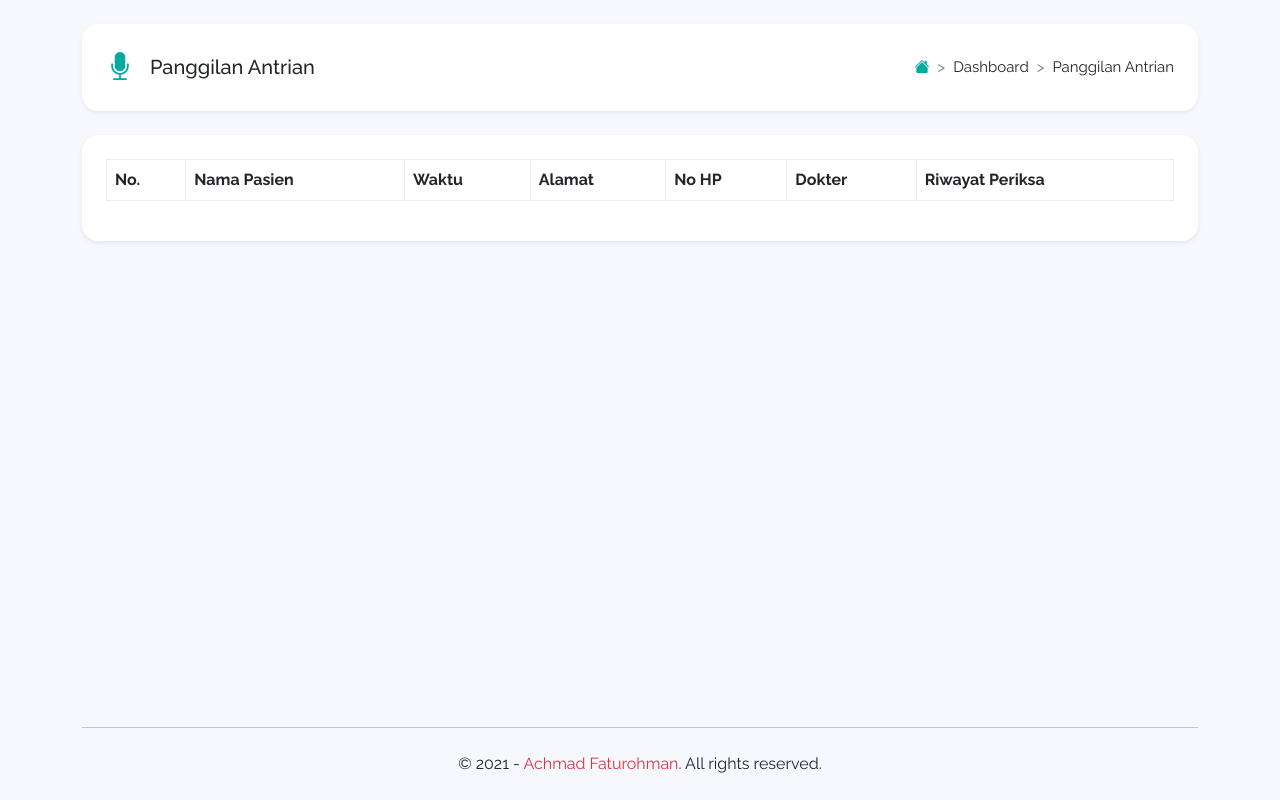
After one commit to achmadfatur09/antrian-klinik, a PHP site: page /rekam-medis in a window 1280 px wide. The commit adds this page. Run offline with PHP 8.4, Linux system fonts and the light colour scheme; lists and menus that the app fills with data are empty; some libraries are stand-ins or nearby versions.

Commit message:
Add Views Rekam Medis

```diff
--- a/panggilan-antrian/index.php
+++ b/panggilan-antrian/index.php
@@ -235,7 +235,7 @@
 
         // mainkan suara nomor antrian
         setTimeout(function() {
-          responsiveVoice.speak("Nomor Antrian, " + data["no_antrian"] + ", silahkan, menuju, pemeriksaan", "Indonesian Male", {
+          responsiveVoice.speak("Nomor Antrian " + data["no_antrian"] + " ,silahkan menuju pemeriksaan", "Indonesian Male", {
             rate: 0.9,
             pitch: 1,
             volume: 1
--- /dev/null
+++ b/rekam-medis/index.php
@@ -0,0 +1,99 @@
+<!doctype html>
+<html lang="en" class="h-100">
+
+<head>
+  <!-- Required meta tags -->
+  <meta charset="utf-8">
+  <meta name="viewport" content="width=device-width, initial-scale=1">
+  <meta name="description" content="Aplikasi Antrian Berbasis Web">
+
+  <!-- Title -->
+  <title>Aplikasi Antrian Klinik Drg. Sri Wulansari</title>
+
+  <!-- Favicon icon -->
+  <link rel="shortcut icon" href="../assets/img/logo.svg" type="image/x-icon">
+
+  <!-- Bootstrap CSS -->
+  <link href="https://cdn.jsdelivr.net/npm/bootstrap@5.0.1/dist/css/bootstrap.min.css" rel="stylesheet" integrity="sha384-+0n0xVW2eSR5OomGNYDnhzAbDsOXxcvSN1TPprVMTNDbiYZCxYbOOl7+AMvyTG2x" crossorigin="anonymous">
+
+  <!-- Bootstrap Icons -->
+  <link rel="stylesheet" href="https://cdn.jsdelivr.net/npm/bootstrap-icons@1.5.0/font/bootstrap-icons.css">
+
+  <!-- Font -->
+  <link href="https://fonts.googleapis.com/css?family=Raleway:100,200,300,400,500,600,700,800,900&amp;display=swap" rel="stylesheet">
+
+  <!-- DataTables -->
+  <link rel="stylesheet" type="text/css" href="https://cdn.datatables.net/v/bs5/dt-1.10.25/datatables.min.css" />
+
+  <!-- Custom Style -->
+  <link rel="stylesheet" href="../assets/css/style.css">
+</head>
+
+<body class="d-flex flex-column h-100">
+  <main class="flex-shrink-0">
+    <div class="container pt-4">
+      <div class="d-flex flex-column flex-md-row px-4 py-3 mb-4 bg-white rounded-2 shadow-sm">
+        <!-- judul halaman -->
+        <div class="d-flex align-items-center me-md-auto">
+          <i class="bi-mic-fill text-success me-3 fs-3"></i>
+          <h1 class="h5 pt-2">Panggilan Antrian</h1>
+        </div>
+        <!-- breadcrumbs -->
+        <div class="ms-5 ms-md-0 pt-md-3 pb-md-0">
+          <nav style="--bs-breadcrumb-divider: '>';" aria-label="breadcrumb">
+            <ol class="breadcrumb">
+              <li class="breadcrumb-item"><a href="../dashboard.php"><i class="bi-house-fill text-success"></i></a></li>
+              <li class="breadcrumb-item" aria-current="page">Dashboard</li>
+              <li class="breadcrumb-item" aria-current="page">Panggilan Antrian</li>
+            </ol>
+          </nav>
+        </div>
+      </div>
+      <div class="card border-0 shadow-sm">
+        <div class="card-body p-4">
+          <div class="table-responsive">
+            <table id="tabel-antrian" class="table table-bordered table-striped table-hover" width="100%">
+              <thead>
+                <tr>
+                  <th>No.</th>
+                  <th>Nama Pasien</th>
+                  <th>Waktu</th>
+                  <th>Alamat</th>
+                  <th>No HP</th>
+                  <th>Dokter</th>
+                  <th>Riwayat Periksa</th>
+                </tr>
+              </thead>
+            </table>
+          </div>
+        </div>
+      </div>
+    </div>
+  </main>
+
+  <!-- Footer -->
+  <footer class="footer mt-auto py-4">
+    <div class="container">
+      <hr class="my-4">
+      <!-- copyright -->
+      <div class="copyright text-center mb-2 mb-md-0">
+        &copy; 2021 - <a href="https://github.com/achmadfatur09" target="_blank" class="text-danger text-decoration-none">Achmad Faturohman</a>. All rights reserved.
+      </div>
+    </div>
+  </footer>
+
+  <!-- jQuery Core -->
+  <script src="https://code.jquery.com/jquery-3.6.0.min.js" integrity="sha256-/xUj+3OJU5yExlq6GSYGSHk7tPXikynS7ogEvDej/m4=" crossorigin="anonymous"></script>
+  <!-- Popper and Bootstrap JS -->
+  <script src="https://cdn.jsdelivr.net/npm/@popperjs/core@2.9.2/dist/umd/popper.min.js" integrity="sha384-IQsoLXl5PILFhosVNubq5LC7Qb9DXgDA9i+tQ8Zj3iwWAwPtgFTxbJ8NT4GN1R8p" crossorigin="anonymous"></script>
+  <script src="https://cdn.jsdelivr.net/npm/bootstrap@5.0.1/dist/js/bootstrap.min.js" integrity="sha384-Atwg2Pkwv9vp0ygtn1JAojH0nYbwNJLPhwyoVbhoPwBhjQPR5VtM2+xf0Uwh9KtT" crossorigin="anonymous"></script>
+
+  <!-- DataTables -->
+  <script type="text/javascript" src="https://cdn.datatables.net/v/bs5/dt-1.10.25/datatables.min.js"></script>
+  <!-- Responsivevoice -->
+  <!-- Get API Key -> https://responsivevoice.org/ -->
+  <script src="https://code.responsivevoice.org/responsivevoice.js?key=jQZ2zcdq"></script>
+
+</body>
+
+</html>
```
Also changed, not shown: dashboard.php (+6 -1 lines).
